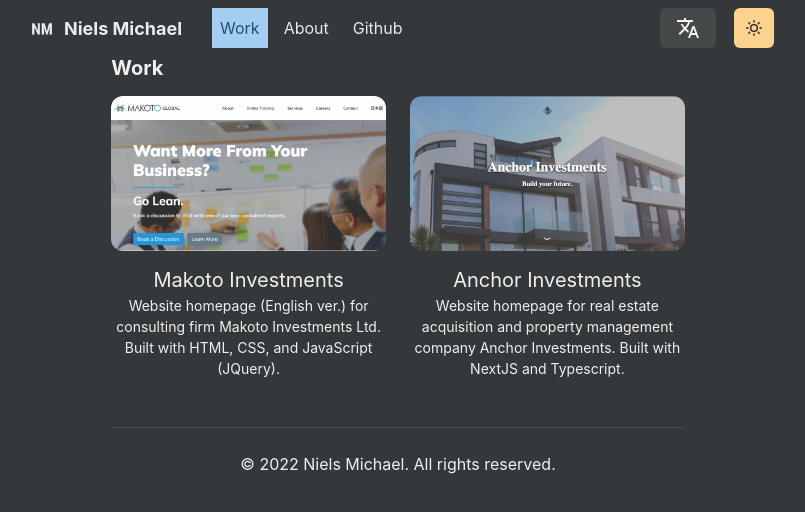
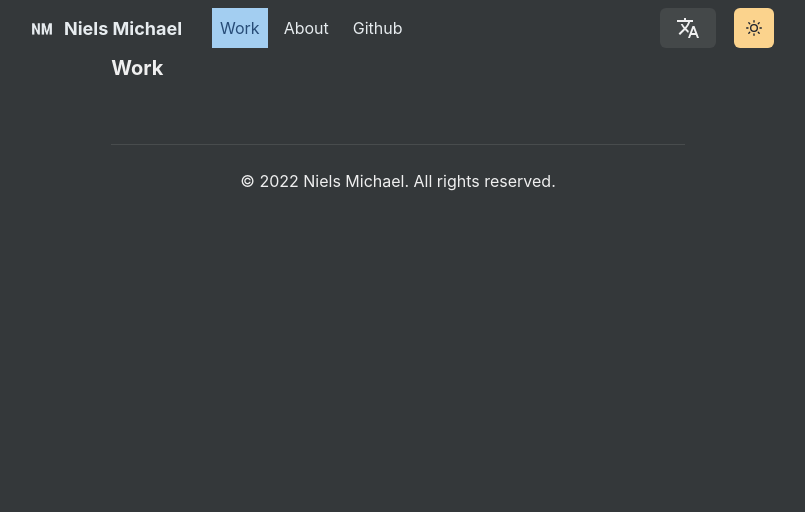
Before and after one commit to nielsmichael/niels-homepage, a Next.js app: page /work in a window 1280 px wide. Shown: the top 512 px of the page, without its empty margins (242-1047 px from the left). Built offline with nearby package versions, Linux system fonts and the light colour scheme.

Commit message:
fix a whole bunch of stuff

```diff
--- a/components/grid-link.js
+++ b/components/grid-link.js
@@ -1,13 +1,19 @@
-import NextLink from 'next/link'
+// import NextLink from 'next/link'
 import Image from 'next/image'
 import { Box, Text, LinkBox, LinkOverlay } from '@chakra-ui/react'
 import { Global } from '@emotion/react'
 
 export const GridItem = ({ children, href, title, thumbnail }) => (
-  <Box w='100%' align='center'>
-    <LinkBox cursor='pointer'>
-      <Image src={thumbnail} alt={title} className='grid-item-thumbnail' placeholder='blur' loading='lazy' />
-      <LinkOverlay href={href} target='_blank'>
+  <Box w="100%" align="center">
+    <LinkBox cursor="pointer">
+      <Image
+        src={thumbnail}
+        alt={title}
+        className="grid-item-thumbnail"
+        placeholder="blur"
+        loading="lazy"
+      />
+      <LinkOverlay href={href} target="_blank">
         <Text mt={2}>{title}</Text>
       </LinkOverlay>
       <Text fontSize={14}>{children}</Text>
@@ -15,21 +21,26 @@
   </Box>
 )
 
-export const WorkGridItem = ({ children, id, title, thumbnail }) => (
-  <Box w='100%' align='center'>
-    <NextLink href={`/work/${id}`}>
-      <LinkBox cursor='pointer'>
-        <Image src={thumbnail} alt={title} className='grid-item-thumbnail' placeholder='blur' />
-        <LinkOverlay href={`/work/${id}`} >
-          <Text mt={2} fontSize={20}>
-            {title}
-          </Text>
-        </LinkOverlay>
-        <Text fontSize={14}>{children}</Text>
-      </LinkBox>
-    </NextLink>
-  </Box>
-)
+// export const WorkGridItem = ({ children, id, title, thumbnail }) => (
+//   <Box w="100%" align="center">
+//     <NextLink href={`/work/${id}`}>
+//       <LinkBox cursor="pointer">
+//         <Image
+//           src={thumbnail}
+//           alt={title}
+//           className="grid-item-thumbnail"
+//           placeholder="blur"
+//         />
+//         <LinkOverlay href={`/work/${id}`}>
+//           <Text mt={2} fontSize={20}>
+//             {title}
+//           </Text>
+//         </LinkOverlay>
+//         <Text fontSize={14}>{children}</Text>
+//       </LinkBox>
+//     </NextLink>
+//   </Box>
+// )
 
 export const GridItemStyle = () => (
   <Global
--- a/next.config.js
+++ b/next.config.js
@@ -1,3 +1,11 @@
+const path = require('path')
+
 module.exports = {
-  reactStrictMode: true
+  reactStrictMode: true,
+  i18n: {
+    localeDetection: true,
+    locales: ['en', 'ja'],
+    defaultLocale: 'en',
+    localePath: path.resolve('./locales')
+  }
 }
--- a/pages/work.js
+++ b/pages/work.js
@@ -1,11 +1,11 @@
 import { Container, Heading, SimpleGrid, Divider } from '@chakra-ui/react'
 
 import Section from '../components/section'
-import { WorkGridItem } from '../components/grid-link'
+// import { WorkGridItem } from '../components/grid-link'
 
 // Assets
-import makotoThumb from '../public/img/work/makoto-investments.jpg'
-import anchorThumb from '../public/img/work/anchor-investments.jpg'
+// import makotoThumb from '../public/img/work/makoto-investments.jpg'
+// import anchorThumb from '../public/img/work/anchor-investments.jpg'
 // import nielsMealsThumb from '../public/img/work/niels-meals.jpg'
 import Layout from '../components/layouts/article'
 
@@ -19,17 +19,17 @@
 
         <SimpleGrid columns={[1, 1, 2]} gap={6}>
           <Section delay={0.1}>
-            <WorkGridItem
+            {/* <WorkGridItem
               id="makoto-investments"
               title="Makoto Investments"
               thumbnail={makotoThumb}
             >
               Website homepage (English ver.) for consulting firm Makoto
               Investments Ltd. Built with HTML, CSS, and JavaScript (JQuery).
-            </WorkGridItem>
+            </WorkGridItem> */}
           </Section>
           <Section delay={0.2}>
-            <WorkGridItem
+            {/* <WorkGridItem
               id="anchor-investments"
               title="Anchor Investments"
               thumbnail={anchorThumb}
@@ -37,7 +37,7 @@
               Website homepage for real estate acquisition and property
               management company Anchor Investments. Built with NextJS and
               Typescript.
-            </WorkGridItem>
+            </WorkGridItem> */}
           </Section>
         </SimpleGrid>
         <Divider my={6} />
```
Also changed, not shown: components/layouts/article.js (+9 -7 lines), next-i18next.config.js (deleted, +0 -10 lines).
